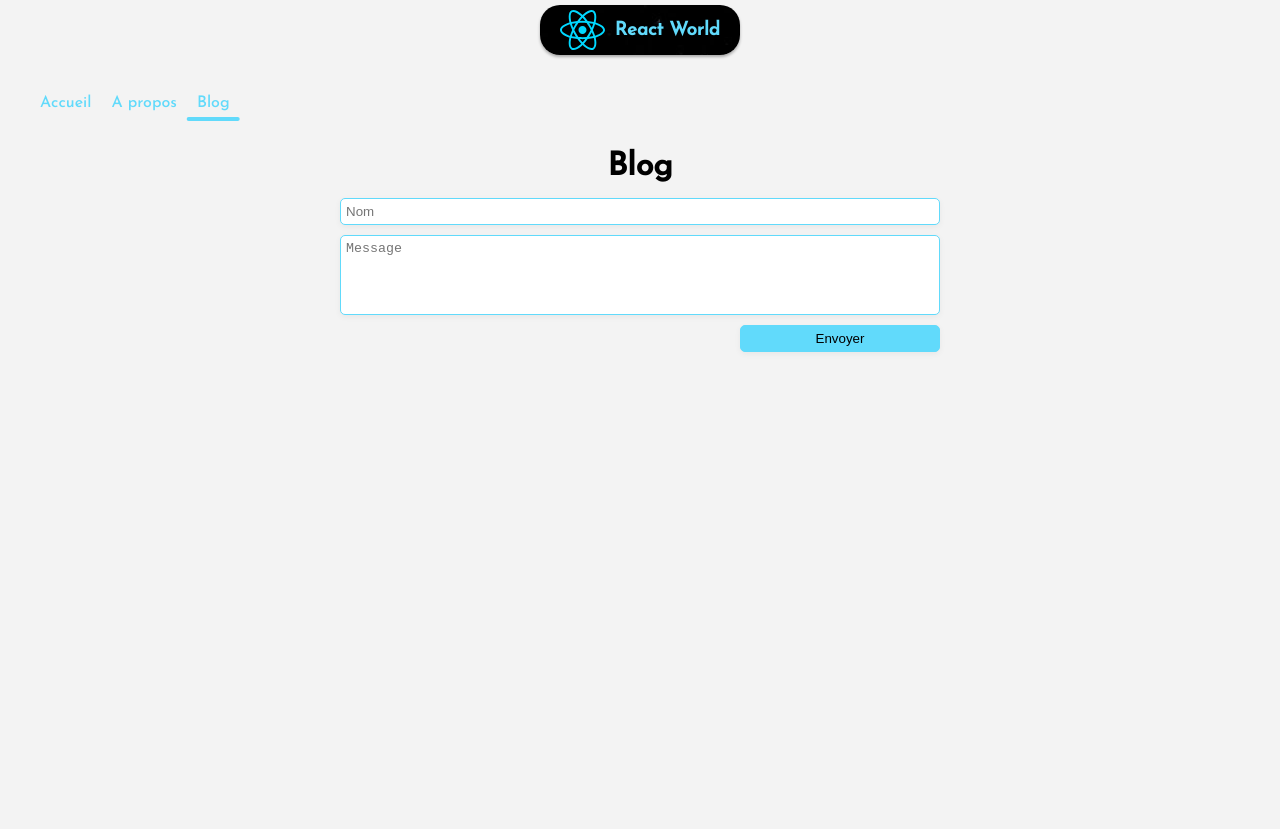
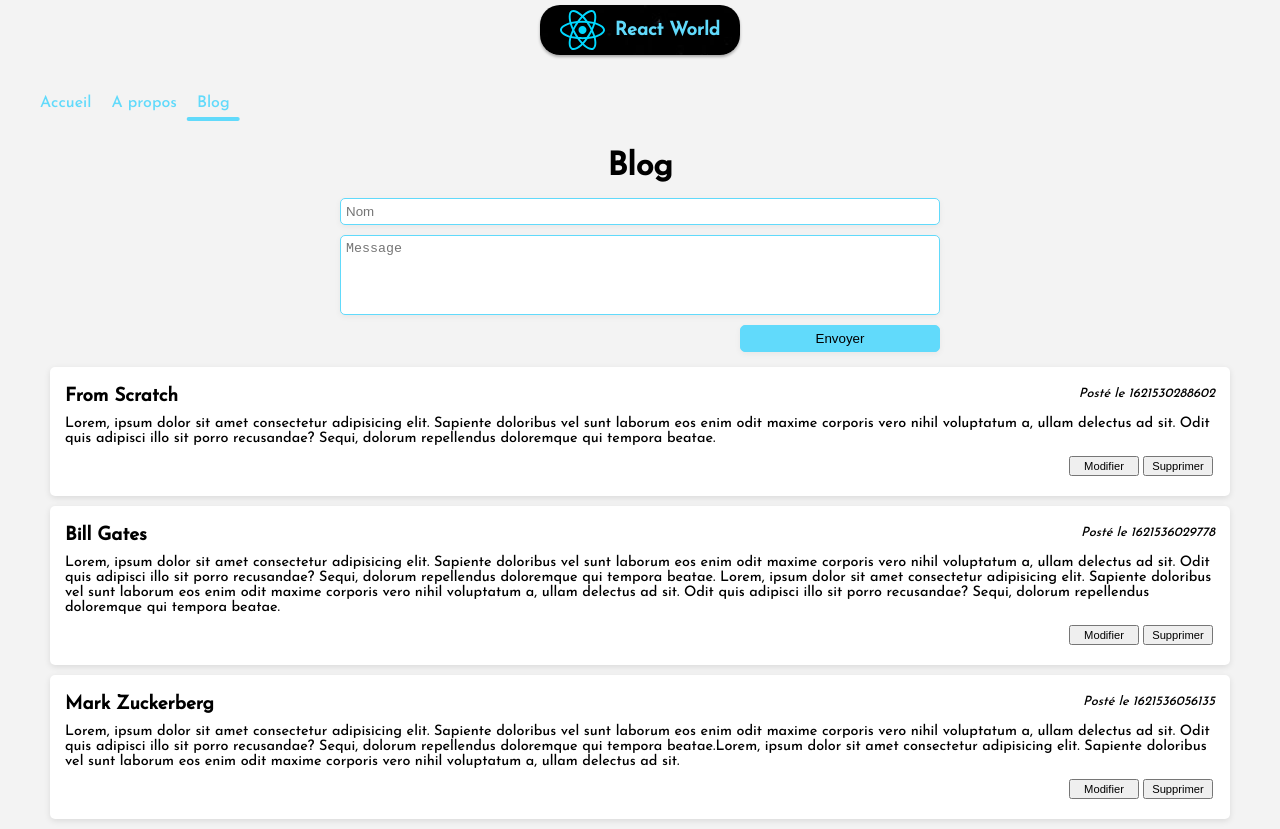
Before and after one commit to kiruavie/react-world, a React (Vite) app: page /blog in a window 1280 px wide. Before the commit the page ends 800 px from the top, so only its background shows below. Built offline with nearby package versions, Linux system fonts and the light colour scheme; data requests are answered from the project's data file.

Commit message:
Article, Blog component ajout des props et states

```diff
--- a/package.json
+++ b/package.json
@@ -7,7 +7,8 @@
     "dev": "vite",
     "build": "tsc -b && vite build",
     "lint": "eslint .",
-    "preview": "vite preview"
+    "preview": "vite preview",
+    "server": "npx json-server --watch src/assets/db.json"
   },
   "dependencies": {
     "@types/react-router-dom": "^5.3.3",
--- /dev/null
+++ b/src/components/Article.tsx
@@ -0,0 +1,23 @@
+import React from "react";
+import { ArticlesEntity } from "../models/IArticles";
+
+interface IArticlProps {
+  article: ArticlesEntity;
+}
+const Article: React.FC<IArticlProps> = ({ article }) => {
+  return (
+    <div className="article">
+      <div className="card-header">
+        <h3> {article.author} </h3>
+        <em>Posté le {article.date} </em>
+      </div>
+      <p> {article.content} </p>
+      <div className="btn-container">
+        <button>Modifier</button>
+        <button>Supprimer</button>
+      </div>
+    </div>
+  );
+};
+
+export default Article;
--- /dev/null
+++ b/src/models/IArticles.tsx
@@ -0,0 +1,6 @@
+export interface ArticlesEntity {
+  author: string;
+  content: string;
+  date: number;
+  id: number;
+}
--- a/src/pages/Blog.tsx
+++ b/src/pages/Blog.tsx
@@ -1,10 +1,28 @@
-import { useState } from "react";
+import { useEffect, useState } from "react";
 import { Logo } from "../components/Logo";
 import { Navigation } from "../components/Navigation";
+import axios from "axios";
+import Article from "../components/Article";
+import { ArticlesEntity } from "../models/IArticles";
 
 export const Blog: React.FC = () => {
   const [content, setContent] = useState("");
   const [error, setError] = useState<boolean>(false);
+
+  // Initialiser BlogData comme un tableau d'article
+  const [blogData, setBlogData] = useState<ArticlesEntity[]>([]);
+
+  // get api database
+  const getData = () => {
+    axios
+      .get("http://localhost:3000/articles")
+      .then((res) => setBlogData(res.data))
+      .catch((err) => console.error("Erreur l'appel de l'api", err));
+  };
+
+  useEffect(() => {
+    getData();
+  }, []);
 
   const handleSubmit = (e: React.FormEvent<HTMLFormElement>) => {
     e.preventDefault();
@@ -23,12 +41,18 @@ export const Blog: React.FC = () => {
       <form onSubmit={handleSubmit}>
         <input type="text" placeholder="Nom" />
         <textarea
+          style={{ border: error ? "1px solid red" : "1px solid #61dafb" }}
           placeholder="Message"
           onChange={(e) => setContent(e.target.value)}
         ></textarea>
         {error && <p>Veuillez écrire un minimum de 140 caractères</p>}
         <input type="submit" value={"Envoyer"} />
       </form>
+      <ul>
+        {blogData.map((article) => (
+          <Article key={article.id} article={article} />
+        ))}
+      </ul>
     </div>
   );
 };
```
